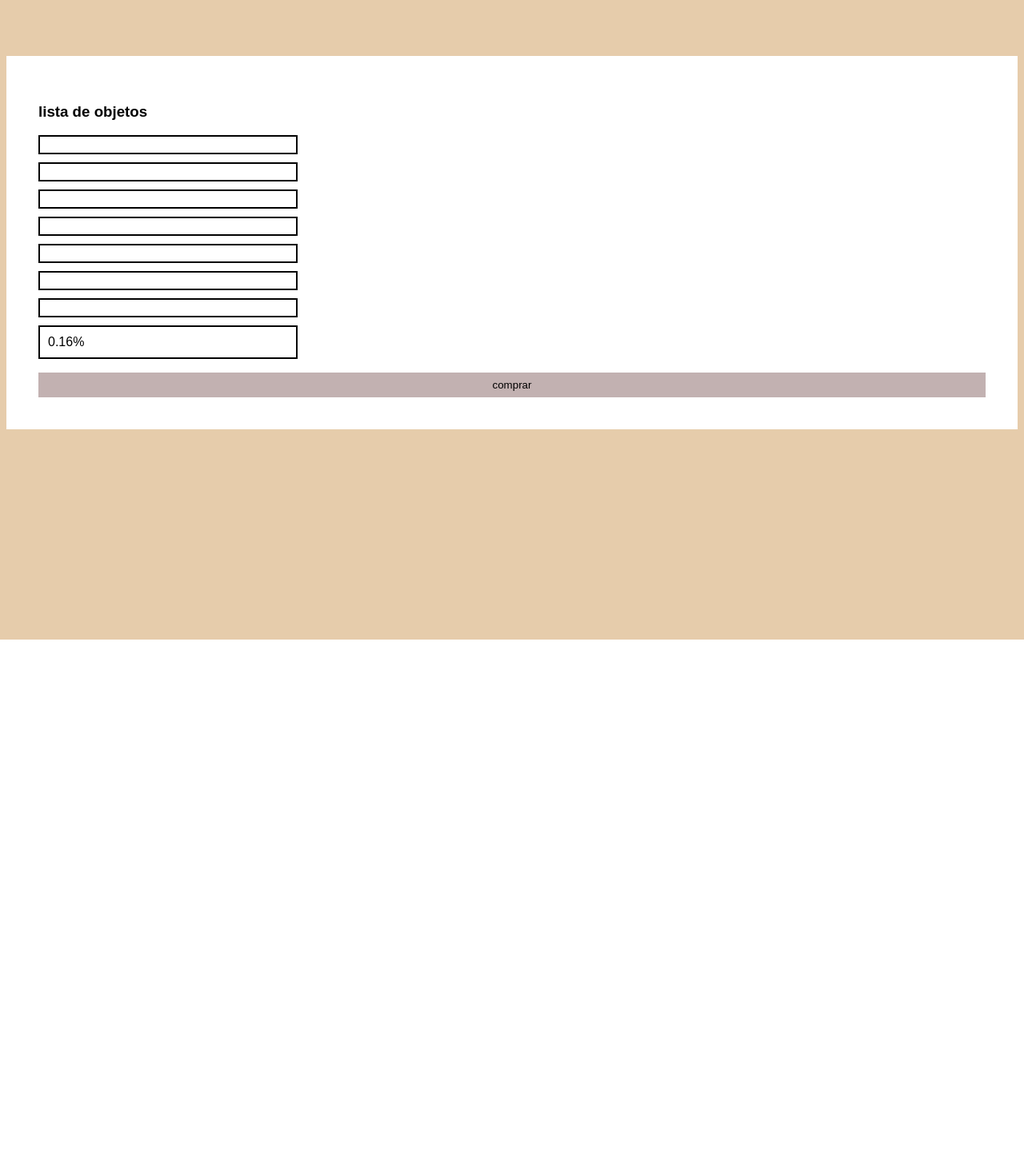
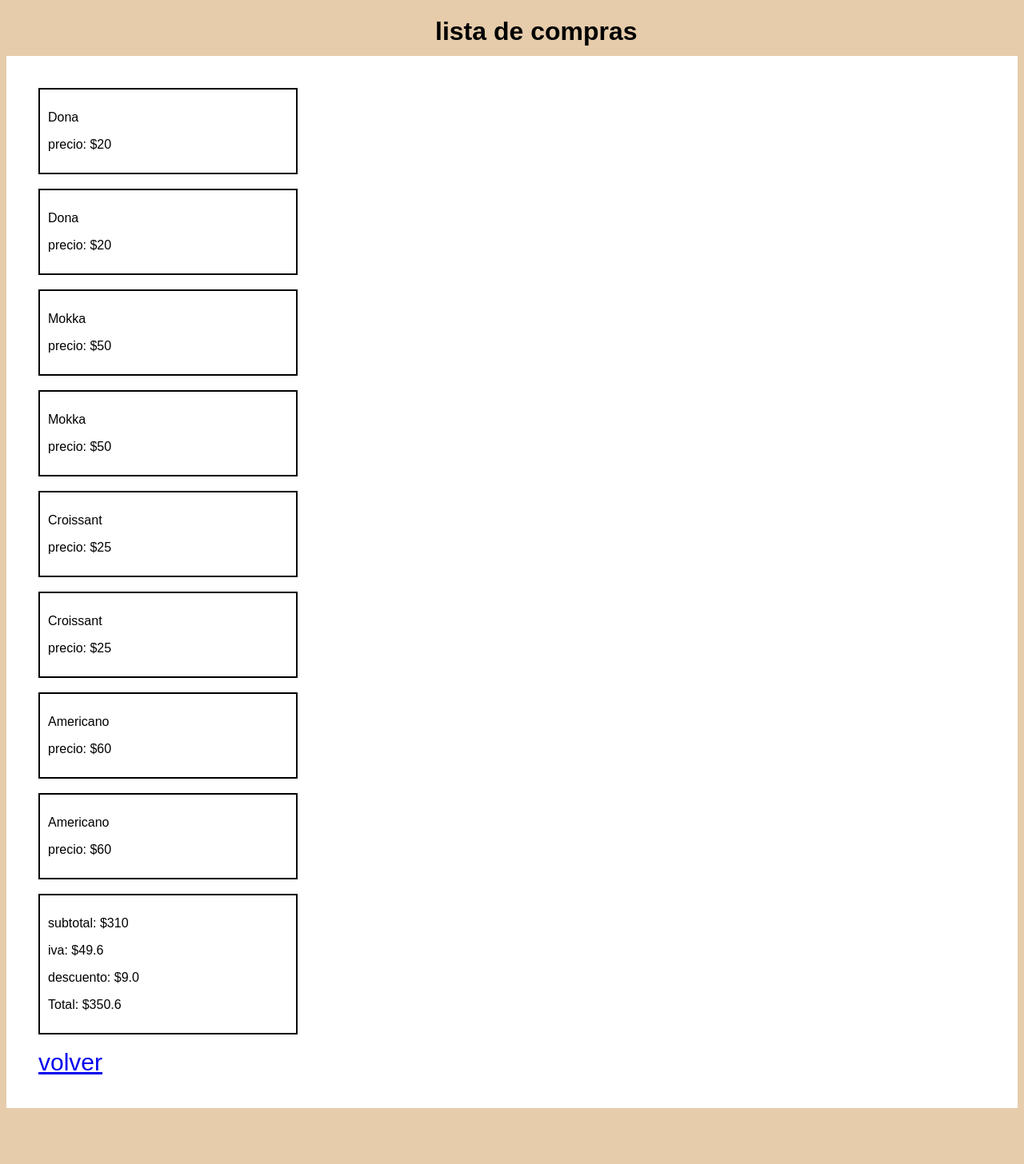
Before and after one commit to reynamejiaalexis67-prog/PROYECTO_PROG_3, a Flask app: page /compras in a window 1280 px wide. Shown: the whole page at 80% size. Before the commit the page ends 800 px from the top, so only its background shows below. Run offline with Flask 3, Linux system fonts and the light colour scheme.

Commit message:
codigo ya terminado

```diff
--- a/app.py
+++ b/app.py
@@ -1,45 +1,156 @@
-from flask import Flask,render_template, request, redirect, url_for
+# importamos flask
+from flask import Flask, render_template, request, redirect, url_for
+
+# importamos nuestras clases
 from entidades.producto import Producto
 from entidades.carrito import Carrito
 from entidades.categoria import Categoria
 
 
+# creamos la aplicacion
 app = Flask(__name__)
 
-# Creamos el carrito en donde se guardara todo
+
+# creamos el carrito
 carrito = Carrito()
 
-#ruta principal
+
+# pagina principal
 @app.route('/')
 def supermarket():
+
     return render_template('supermarket.html')
 
-#creamos nuestras rutas secundarias de compras
+
+# pagina de compras
 @app.route('/compras')
 def comprar():
-    return render_template('comprar.html')
+
+    return render_template(
+
+        'comprar.html',
+
+        productos = carrito.productos,
+
+        subtotal = carrito.calcular_subtotal(),
+
+        iva = carrito.calcular_iva(),
+
+        descuento = carrito.calcular_descuento(),
+
+        total = carrito.calcular_total()
+    )
 
 
-
-#creamos una segunda ruta secundaria para agregar productos
+# pagina agregar productos
 @app.route('/agregar')
 def agregar():
+
     return render_template('agregar.html')
 
-# esta ruta recibe los datos del formulario agregar.html y los guarda en el carrito
+
+# guardar productos del formulario
 @app.route('/guardar', methods=['POST'])
 def guardar():
+
+    # obtenemos datos
     nombre = request.form.get('nombre')
+
     precio = float(request.form.get('precio'))
-    # Creamos el objeto y lo metemos al carrito
-    nuevo = Producto(nombre, precio, Categoria.Bebida)
-    carrito.agregar_producto(nuevo)
+
+    categoria_texto = request.form.get('categoria')
+
+
+    # verificamos categoria
+    if categoria_texto == "bebida":
+
+        categoria = Categoria.BEBIDA
+
+    else:
+
+        categoria = Categoria.REPOSTERIA
+
+
+    # creamos producto
+    producto = Producto(
+
+        nombre,
+
+        precio,
+
+        categoria
+    )
+
+
+    # agregamos al carrito
+    carrito.agregar_producto(producto)
+
+
+    # volvemos al inicio
     return redirect(url_for('supermarket'))
 
 
+# agregar mokka
+@app.route('/agregar_mokka')
+def agregar_mokka():
+
+    producto = Producto(
+        "Mokka",
+        50,
+        Categoria.BEBIDA
+    )
+
+    carrito.agregar_producto(producto)
+
+    return redirect(url_for('supermarket'))
 
 
+# agregar croissant
+@app.route('/agregar_croissant')
+def agregar_croissant():
 
-# Ejecutar la app
+    producto = Producto(
+        "Croissant",
+        25,
+        Categoria.REPOSTERIA
+    )
+
+    carrito.agregar_producto(producto)
+
+    return redirect(url_for('supermarket'))
+
+
+# agregar americano
+@app.route('/agregar_americano')
+def agregar_americano():
+
+    producto = Producto(
+        "Americano",
+        60,
+        Categoria.BEBIDA
+    )
+
+    carrito.agregar_producto(producto)
+
+    return redirect(url_for('supermarket'))
+
+
+# agregar dona
+@app.route('/agregar_dona')
+def agregar_dona():
+
+    producto = Producto(
+        "Dona",
+        20,
+        Categoria.REPOSTERIA
+    )
+
+    carrito.agregar_producto(producto)
+
+    return redirect(url_for('supermarket'))
+
+
+# ejecutar programa
 if __name__ == "__main__":
+
     app.run(debug=True)
--- a/entidades/carrito.py
+++ b/entidades/carrito.py
@@ -33,13 +33,20 @@
         descuento = 0
         for producto in self.productos:
             # verificamos si el producto es reposteria
-            if producto.categoria == Categoria.Reposteria:
+            if producto.categoria == Categoria.REPOSTERIA:
                 descuento += producto.precio * 0.10
         return descuento
 
 
     # metodo para calcular el total final
+ # metodo para calcular total
     def calcular_total(self):
-        # Sumamos subtotal e IVA, y restamos el descuento de repostería
+
+        # si no hay productos
+        if len(self.productos) == 0:
+
+            return 0
+
         total = self.calcular_subtotal() + self.calcular_iva() - self.calcular_descuento()
+
         return total
--- a/entidades/categoria.py
+++ b/entidades/categoria.py
@@ -2,5 +2,7 @@
 from enum import Enum
 
 class Categoria(Enum):
-    Bebida="bebida"
-    Reposteria="reposteria"
+
+    BEBIDA = "Bebida"
+
+    REPOSTERIA = "Reposteria"
--- a/templates/comprar.html
+++ b/templates/comprar.html
@@ -1,43 +1,62 @@
 <!DOCTYPE html>
+
 <html>
+
 <head>
-    <title>Área de compras </title>
+
+    <title>area de compras</title>
+
     <link rel="stylesheet" href="{{url_for('static',filename='css/styles.css')}}">
+
 </head>
-<!--conteiner es nuestro entorno en el que se imprimira lo que deseemos comprar -->
+
 <body>
+
     <div class="conteiner">
-    <h3>lista de objetos  </h3>
-    <!--caja nos sirve  para crear el area en el que se escribira el producto -->
-             <div class="caja"></div>
-              <!--fila es la separacion que tendran nuestros cajas -->
-              <div class="fila">
 
-              <div class="caja"></div>
+        <h1>lista de compras</h1>
+
+
+        <!-- recorremos los productos -->
+        {% for producto in productos %}
+
+            <div class="caja">
+
+                <p>{{producto.nombre}}</p>
+
+                <p>precio: ${{producto.precio}}</p>
+
             </div>
-             <div class="caja"></div>
 
-              <div class="fila">
+            <br>
 
-              <div class="caja"></div>
-              </div>
-             <div class="caja"></div>
+        {% endfor %}
 
-              <div class="fila">
 
-              <div class="caja"></div>
-              </div>
-             <div class="caja"></div>
+        <!-- resultados -->
+        <div class="caja">
 
-              <div class="fila">
+            <p>subtotal: ${{subtotal}}</p>
 
-              <div class="caja">0.16%</div>
+            <p>iva: ${{iva}}</p>
+
+            <p>descuento: ${{descuento}}</p>
+
+            <p>Total: ${{total}}</p>
 
         </div>
 
 
+        <br>
 
-        <button type="submit" class="boton-formulario">comprar</button>
+        <a href="{{url_for('supermarket')}}">
+
+            volver
+
+        </a>
+
     </div>
+
 </body>
+
 </html>
```
Also changed, not shown: templates/agregar.html (+61 -7 lines), templates/supermarket.html (+111 -38 lines). Lines whose indentation alone changed are shown as unchanged.
